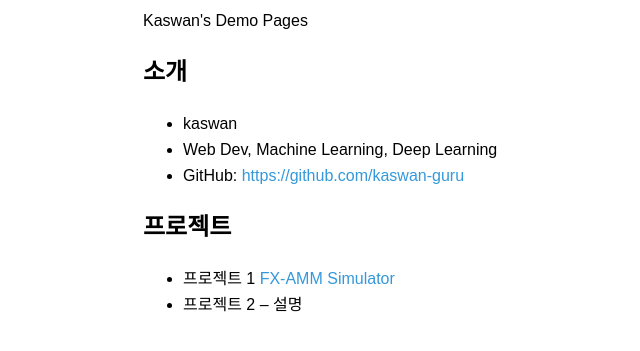
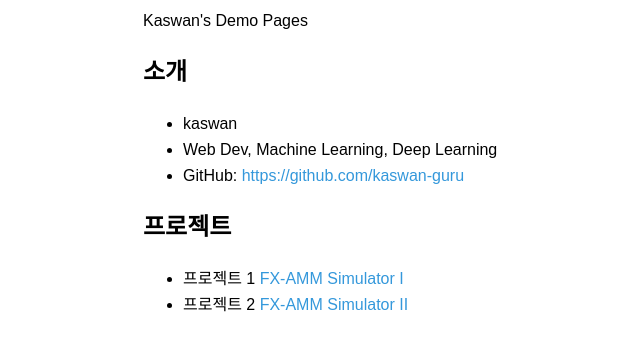
Before and after one commit to kaswan-guru/kaswan-guru.github.io, a plain HTML site: page index.html in a window 1280 px wide. Shown: the part 105-456 px from the top of the page, without its empty margins (97-737 px from the left). Drawn offline with Linux system fonts and the light colour scheme.

Commit message:
add a url to index.html

```diff
--- a/index.html
+++ b/index.html
@@ -35,8 +35,8 @@
 
   <h2>프로젝트</h2>
   <ul>
-    <li>프로젝트 1 <a href="visual_sim.html" target="_blank">FX-AMM Simulator</a></li>
-    <li>프로젝트 2 – 설명</li>
+    <li>프로젝트 1 <a href="visual_sim.html" target="_blank">FX-AMM Simulator I</a></li>
+    <li>프로젝트 2 <a href="simulator.html" target="_blank">FX-AMM Simulator II</a></li>
   </ul>
 
 </body>
```
